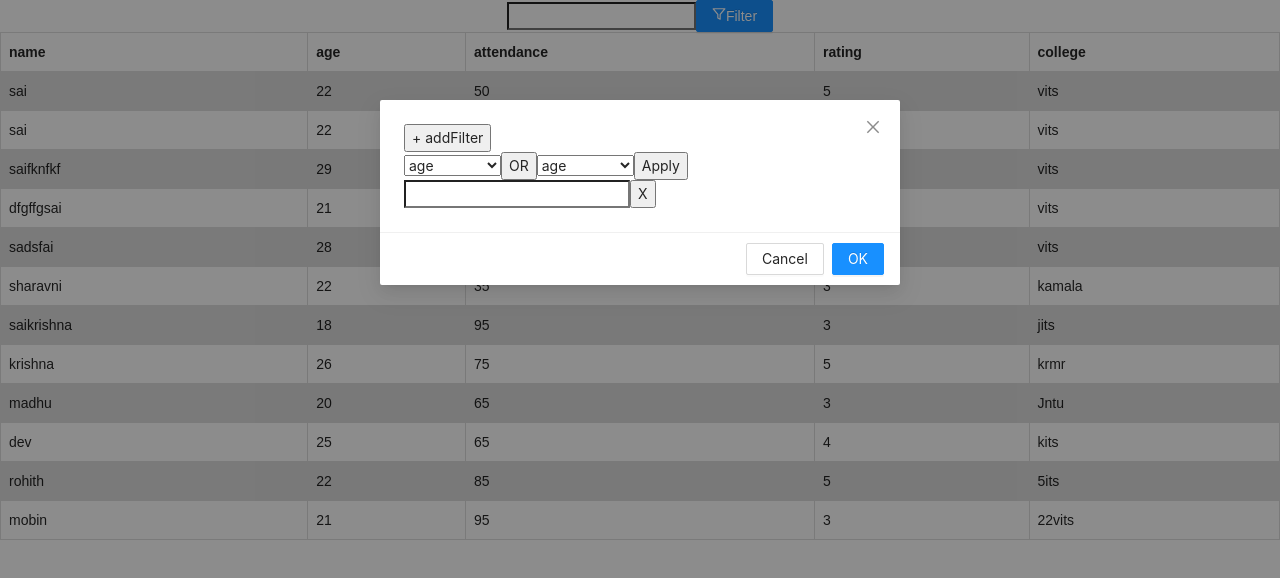
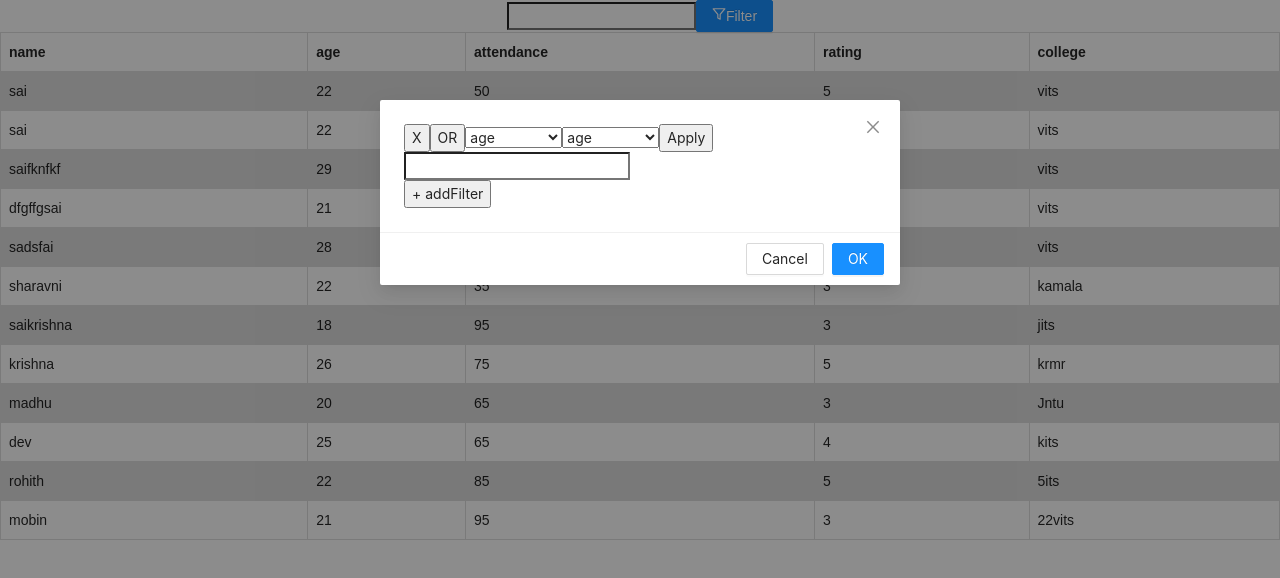
Before and after one commit to saikrishna-muppa/table-search-bar-, a React (Create React App) app: page / in a window 1280 px wide. Both pictures are taken after a click on the button "Filter". Shown: the top 578 px of the page. Built offline with nearby package versions, Linux system fonts and the light colour scheme.

Commit message:
added-drop-downs

```diff
--- a/src/process/ProcessFilter.js
+++ b/src/process/ProcessFilter.js
@@ -99,20 +99,25 @@ export default function App() {
         onOk={handleOk}
         onCancel={handleCancel}
       >
-        <button type="button" onClick={() => handleAdd()}>
+        {/* <button type="button" onClick={() => handleAdd()}>
           + addFilter
-        </button>
+        </button> */}
         {fields.map((field, idx) => {
           return (
             <div key={`${field}-${idx}`}>
+              <button type="button" onClick={() => handleRemove(idx)}>
+                X
+              </button>
+              <button onClick={() => setCondition(!condition)}>
+                {condition ? <div>AND</div> : <div>OR</div>}{" "}
+              </button>
+
               <select onChange={(e) => setFirst(e.target.value)}>
                 <option value="age">age</option>
                 <option value="rating">rating</option>
                 <option value="attendance">attendance</option>
               </select>
-              <button onClick={() => setCondition(!condition)}>
-                {condition ? <div>AND</div> : <div>OR</div>}{" "}
-              </button>
+
               <select onChange={(e) => setSecond(e.target.value)}>
                 <option value="age">age</option>
                 <option value="rating">rating</option>
@@ -123,12 +128,12 @@ export default function App() {
                 type="text"
                 onChange={(e) => filterFunction(e.target.value.toString())}
               ></input>
-              <button type="button" onClick={() => handleRemove(idx)}>
-                X
-              </button>
             </div>
           );
         })}
+        <button type="button" onClick={() => handleAdd()}>
+          + addFilter
+        </button>
       </Modal>
 
       <table>
```
